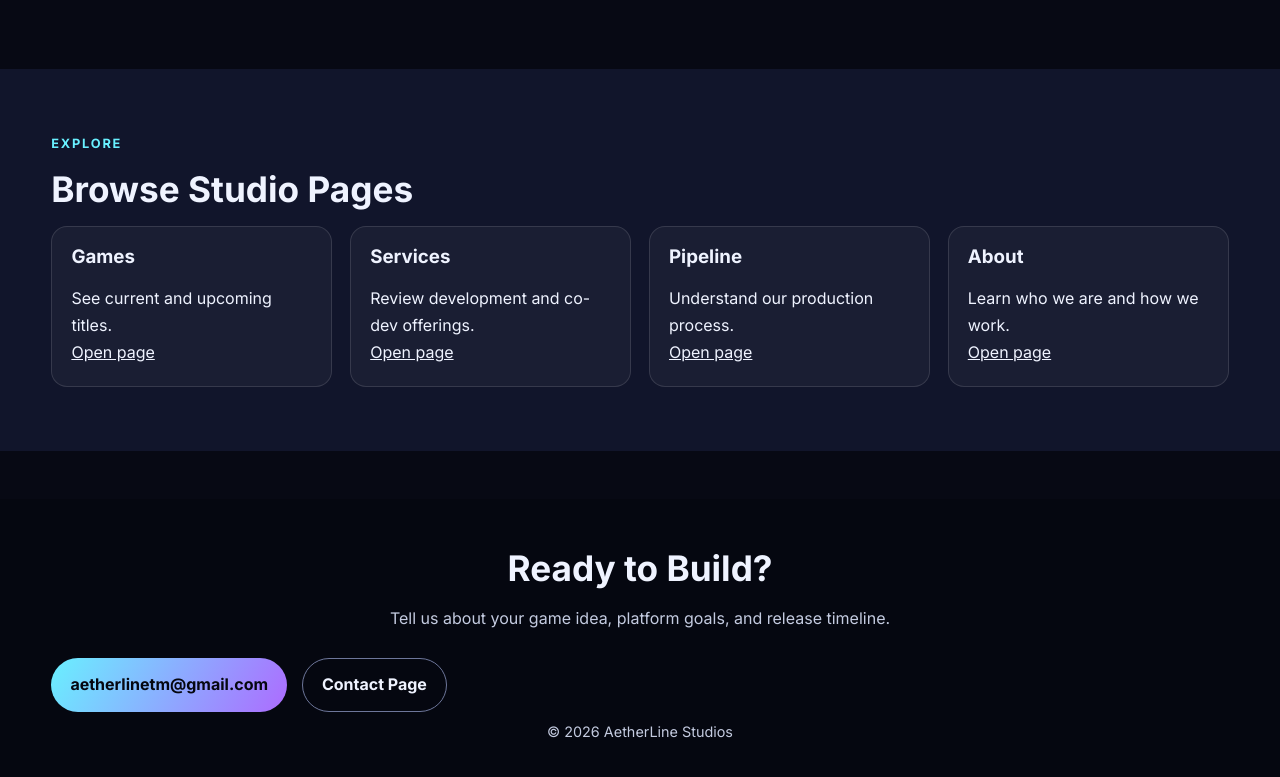
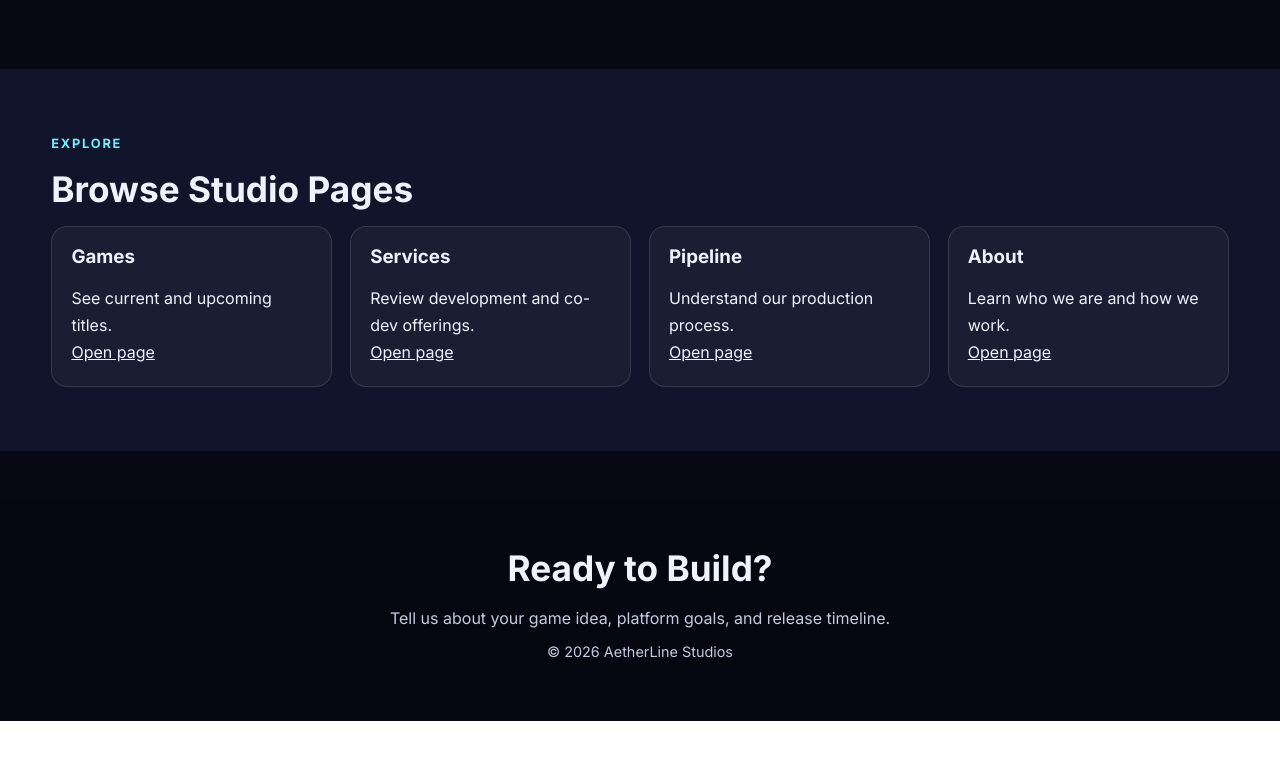
Before and after one commit to DarkShadowSL/AetherLine, a plain HTML site: page index.html in a window 1280 px wide. Shown: the part 630-1407 px from the top of the page. After the commit the page ends 1351 px from the top, so only its background shows below. Drawn offline with Linux system fonts and the light colour scheme.

Commit message:
Update index.html

```diff
--- a/index.html
+++ b/index.html
@@ -70,10 +70,6 @@
       <div class="container">
         <h2>Ready to Build?</h2>
         <p>Tell us about your game idea, platform goals, and release timeline.</p>
-        <div class="cta-actions">
-          <a class="btn btn-primary" href="mailto:aetherlinetm@gmail.com">aetherlinetm@gmail.com</a>
-          <a class="btn btn-secondary" href="contact.html">Contact Page</a>
-        </div>
         <p class="copyright">© <span id="year"></span> AetherLine Studios</p>
       </div>
     </footer>
```
